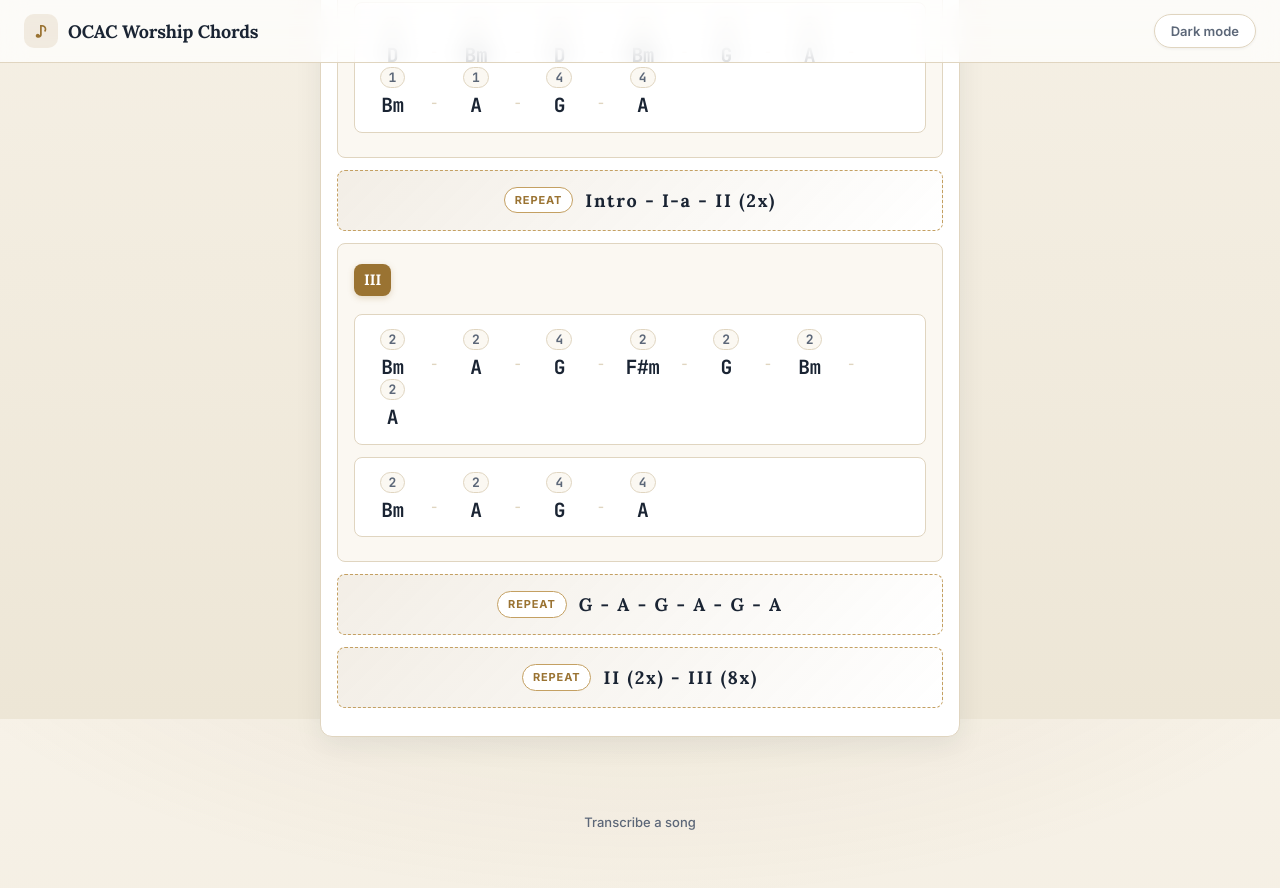
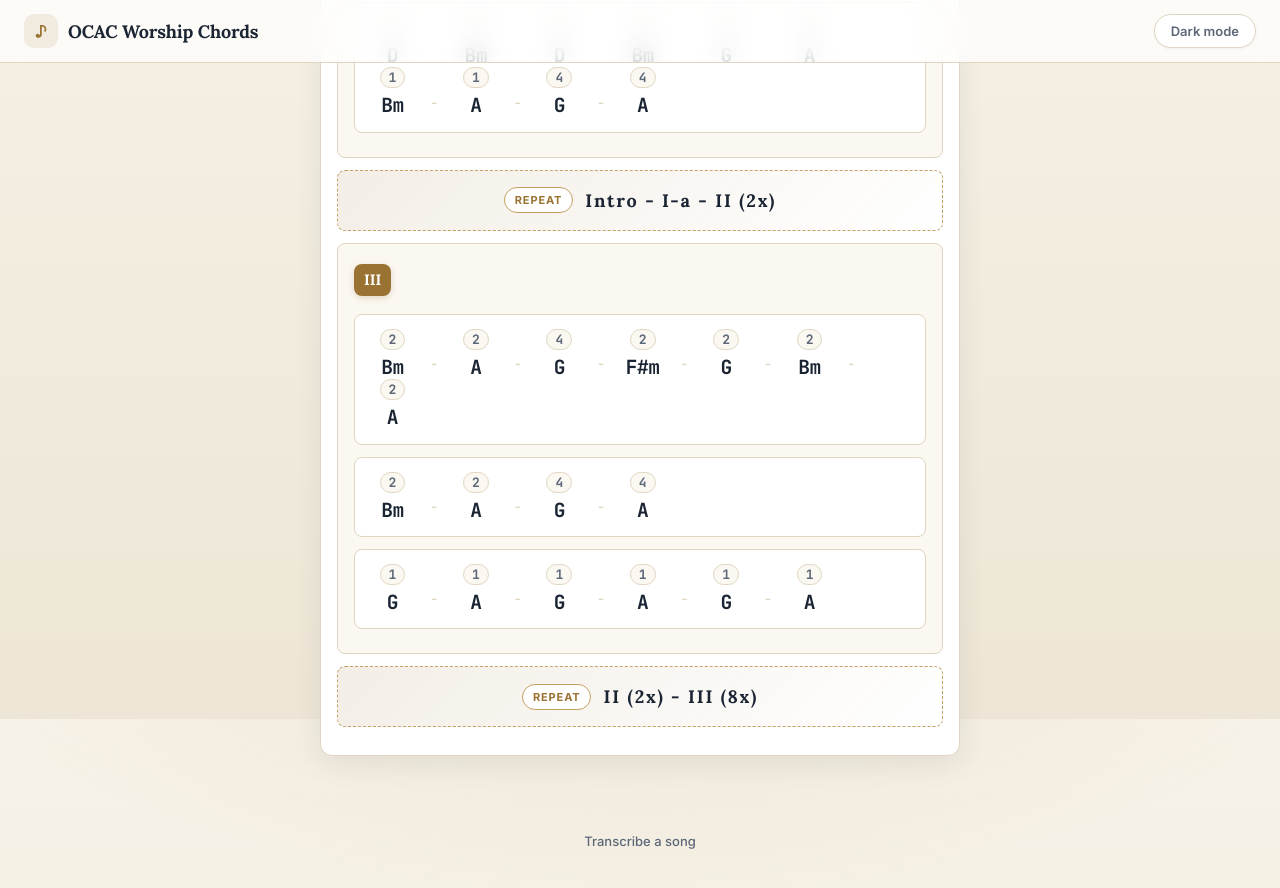
Before and after one commit to jsevidev/ocac-worship-chords, a Jekyll site: the page built from _songs/all-things-are-possible.md, in a window 1280 px wide and 900 px high, scrolled down 1081 px. Shown: the top 888 px of the window. Built offline with Jekyll 4.4.1, drawn with Linux system fonts in a browser that asks for light colours.

Commit message:
Add/update songs: all-things-are-possible.md

```diff
--- a/_songs/all-things-are-possible.md
+++ b/_songs/all-things-are-possible.md
@@ -32,7 +32,7 @@ Bm  -  A  -  G  -  F#m  -  G  -  Bm  -  A
 2      2     4     4
 Bm  -  A  -  G  -  A
 
-
+1     1     1     1     1     1
 G  -  A  -  G  -  A  -  G  -  A
 
 II (2x) - III (8x)
```
